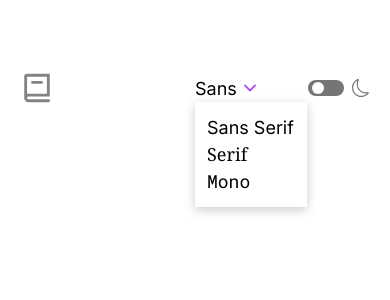
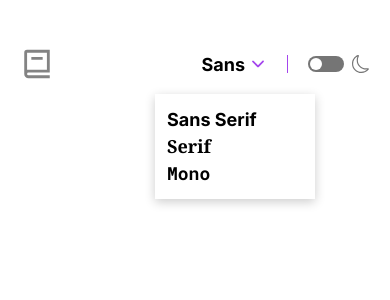
Before and after one commit to Takata21/dictionaryApp, a React (Vite) app: page / in a window 390 px wide. Both pictures are taken after a click on the button "Sans". Shown: the top 300 px of the page. Built offline with nearby package versions, Linux system fonts and the light colour scheme.

Commit message:
add dark mode theme colors and responsive

```diff
--- a/src/components/Navbar.jsx
+++ b/src/components/Navbar.jsx
@@ -3,7 +3,7 @@ import Switch from "./Switch"
 
 function Navbar() {
   return (
-    <header className="flex items-center justify-between p-5 mt-12">
+    <header className="flex items-center justify-between p-5 mt-6 w-full dark:bg-[#050505] dark:text-[#f5f5f5]">
       <a href="/" className="flex-1">
         <svg
           xmlns="http://www.w3.org/2000/svg"
@@ -20,7 +20,7 @@ function Navbar() {
           </g>
         </svg>
       </a>
-      <div className="flex items-center flex-1">
+      <div className="flex items-center flex-1 md:flex-[0]">
         <Select />
         <Switch />
       </div>
--- a/src/components/Select.jsx
+++ b/src/components/Select.jsx
@@ -28,9 +28,12 @@ function Select() {
     setIsMenuOpen((prev) => !prev)
   }
   return (
-    <div className="relative flex-1" ref={ref}>
+    <div
+      className="relative flex-1 mr-5 dark:bg-[#050505] dark:text-[#f5f5f5]"
+      ref={ref}
+    >
       <button
-        className="flex items-center gap-1 capitalize button"
+        className="flex items-center gap-1 capitalize button font-semibold w-28 justify-end dark:bg-[#050505] dark:text-[#f5f5f5]"
         onClick={() => setIsMenuOpen((prev) => !prev)}
       >
         {selected === "sans" ? `${selected} Serif` : selected}
@@ -50,21 +53,21 @@ function Select() {
         </svg>
       </button>
       {isMenuOpen && (
-        <ul className="absolute shadow-[0_3px_10px_rgb(0,0,0,0.2)] w-28 p-3">
+        <ul className="absolute shadow-[0_3px_10px_rgb(0,0,0,0.2)] w-40 p-3 mt-4 dark:bg-[#050505] dark:text-[#f5f5f5]">
           <li
-            className="font-sans cursor-pointer hover:text-[#a445ed]"
+            className="font-sans cursor-pointer hover:text-[#a445ed] font-semibold"
             onClick={() => handleSelected("sans")}
           >
             Sans Serif
           </li>
           <li
-            className="font-serif cursor-pointer hover:text-[#a445ed]"
+            className="font-serif cursor-pointer hover:text-[#a445ed] font-semibold"
             onClick={() => handleSelected("serif")}
           >
             Serif
           </li>
           <li
-            className="font-mono cursor-pointer hover:text-[#a445ed]"
+            className="font-mono cursor-pointer hover:text-[#a445ed] font-semibold"
             onClick={() => handleSelected("mono")}
           >
             Mono
--- a/src/components/Switch.jsx
+++ b/src/components/Switch.jsx
@@ -1,11 +1,21 @@
-import React from "react"
+import { useState } from "react"
 
 function Switch() {
+  const [active, setActive] = useState(false)
+  const handleClick = () => {
+    setActive((prev) => !prev)
+  }
   return (
-    <div className="flex items-center justify-end flex-1 gap-2 group">
+    <div className="flex items-center justify-end flex-1 gap-2 group pl-5 border-l border-[#a445ed] ">
       <button
-        className="w-9 rounded-xl relative bg-[#757575] h-4 before:w-3 before:h-3 before:bg-white block before:absolute before:top-0.5 before:left-1 before:rounded-full group-hover:bg-[#a445ed]"
+        className={`w-9 rounded-xl relative bg-[#757575] h-4 before:w-3 before:h-3 before:bg-white block before:absolute before:top-0.5 before:left-1 before:rounded-full group-hover:bg-[#a445ed] before:transition-transform before:duration-500
+        ${
+          active
+            ? "bg-[#a445ed] before:translate-x-[18px]"
+            : "before:translate-x-[-2px]"
+        }`}
         id="toggle"
+        onClick={() => handleClick()}
       ></button>
       <label htmlFor="toggle">
         <svg
```
